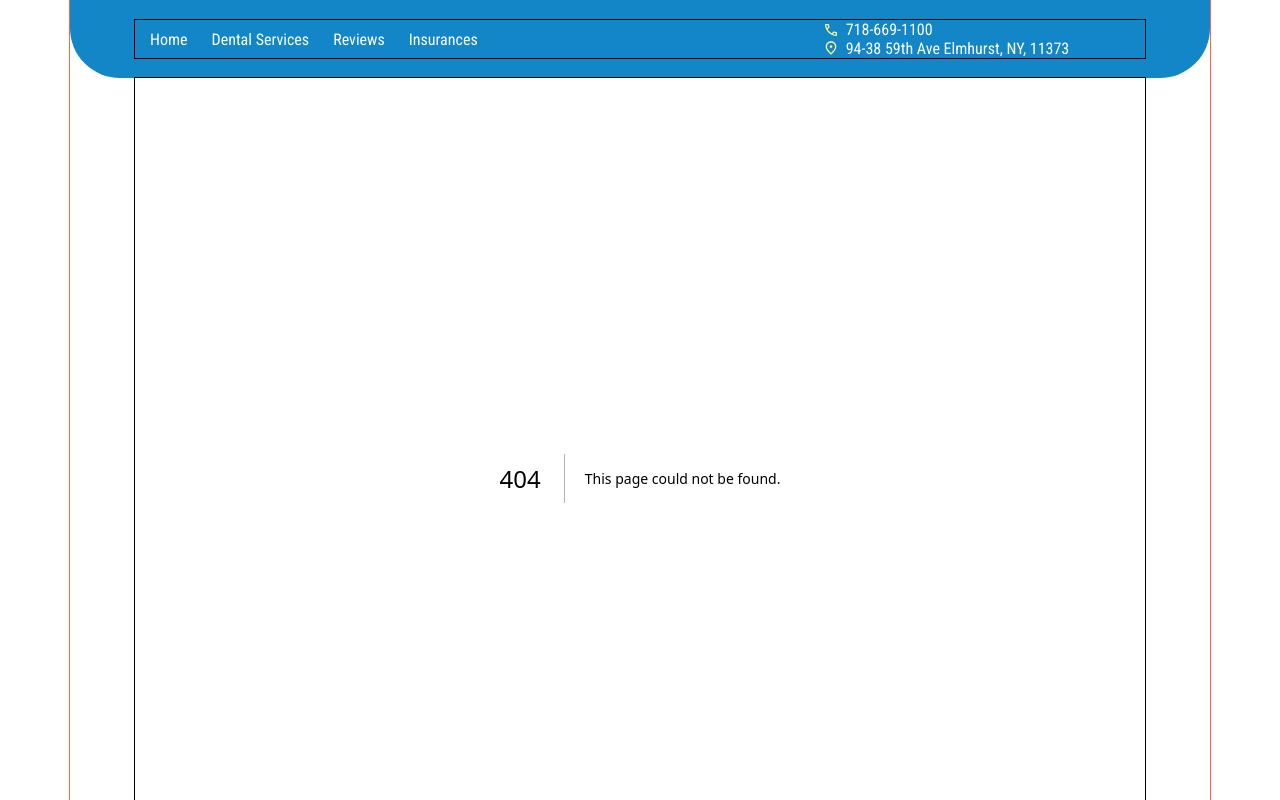
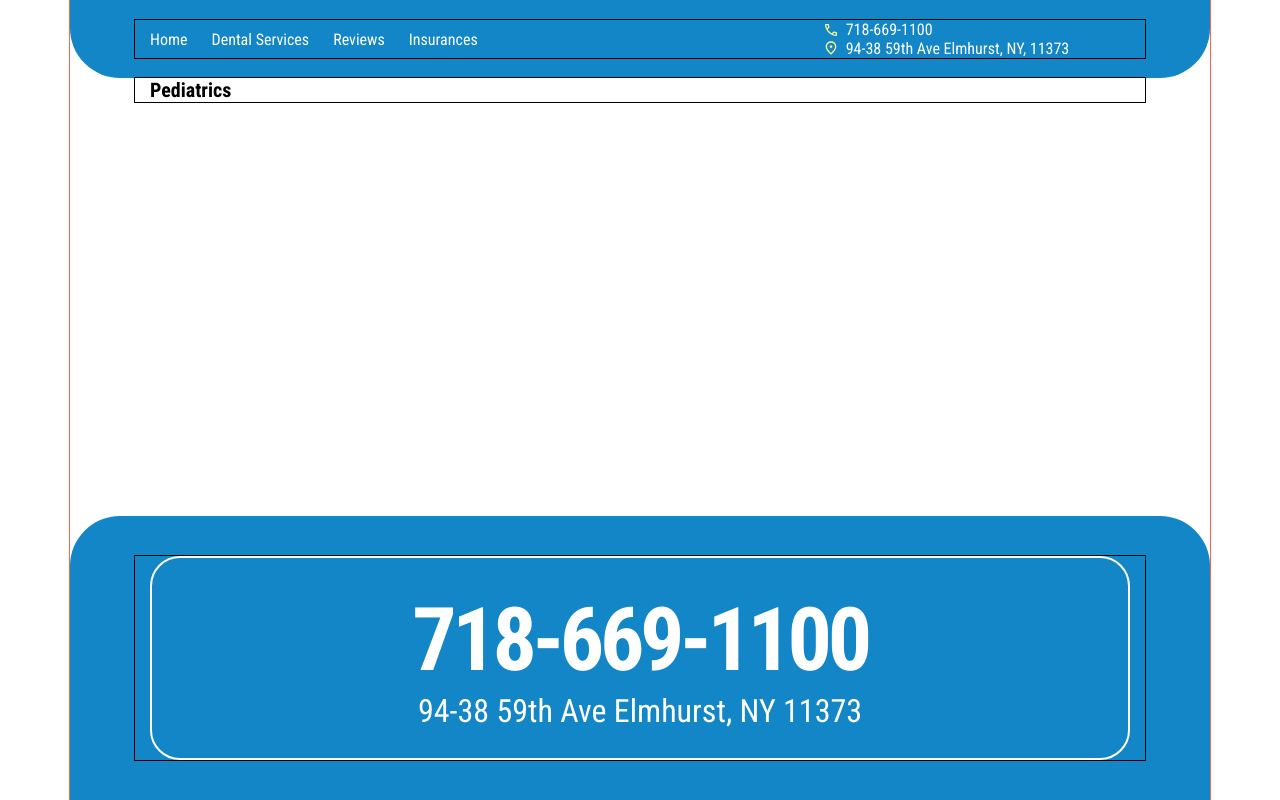
Before and after one commit to go-doc-web/dental-elida-app, a Next.js app: page /pediatrics in a window 1280 px wide. Before the commit this address had no page. Built offline with nearby package versions, Linux system fonts and the light colour scheme.

Commit message:
feat: добавлена страница Pediatrics

```diff
--- /dev/null
+++ b/src/app/pediatrics/page.jsx
@@ -0,0 +1,7 @@
+import React from "react";
+
+const PediatricsPage = () => {
+  return <h1>Pediatrics</h1>;
+};
+
+export default PediatricsPage;
```
